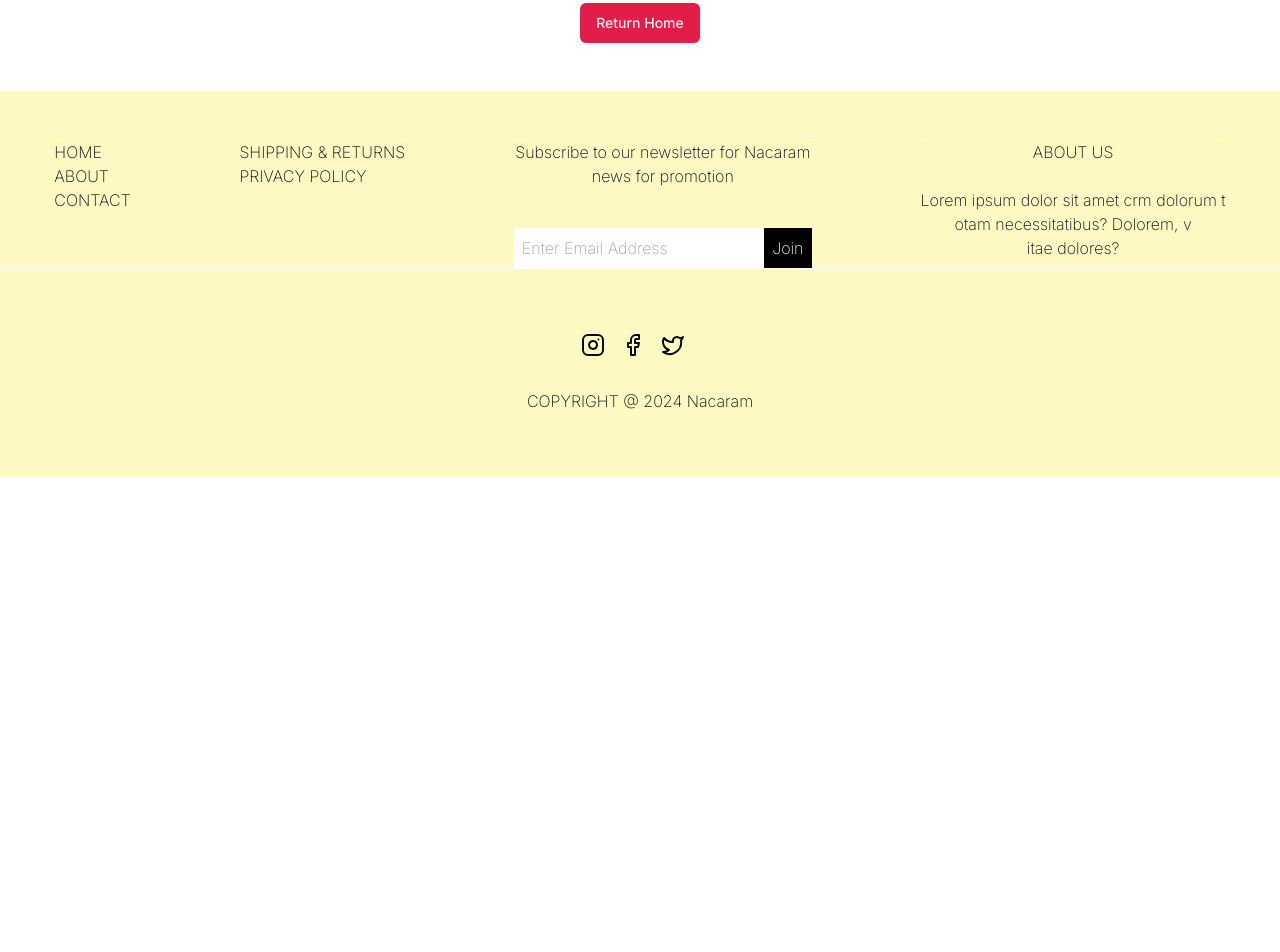
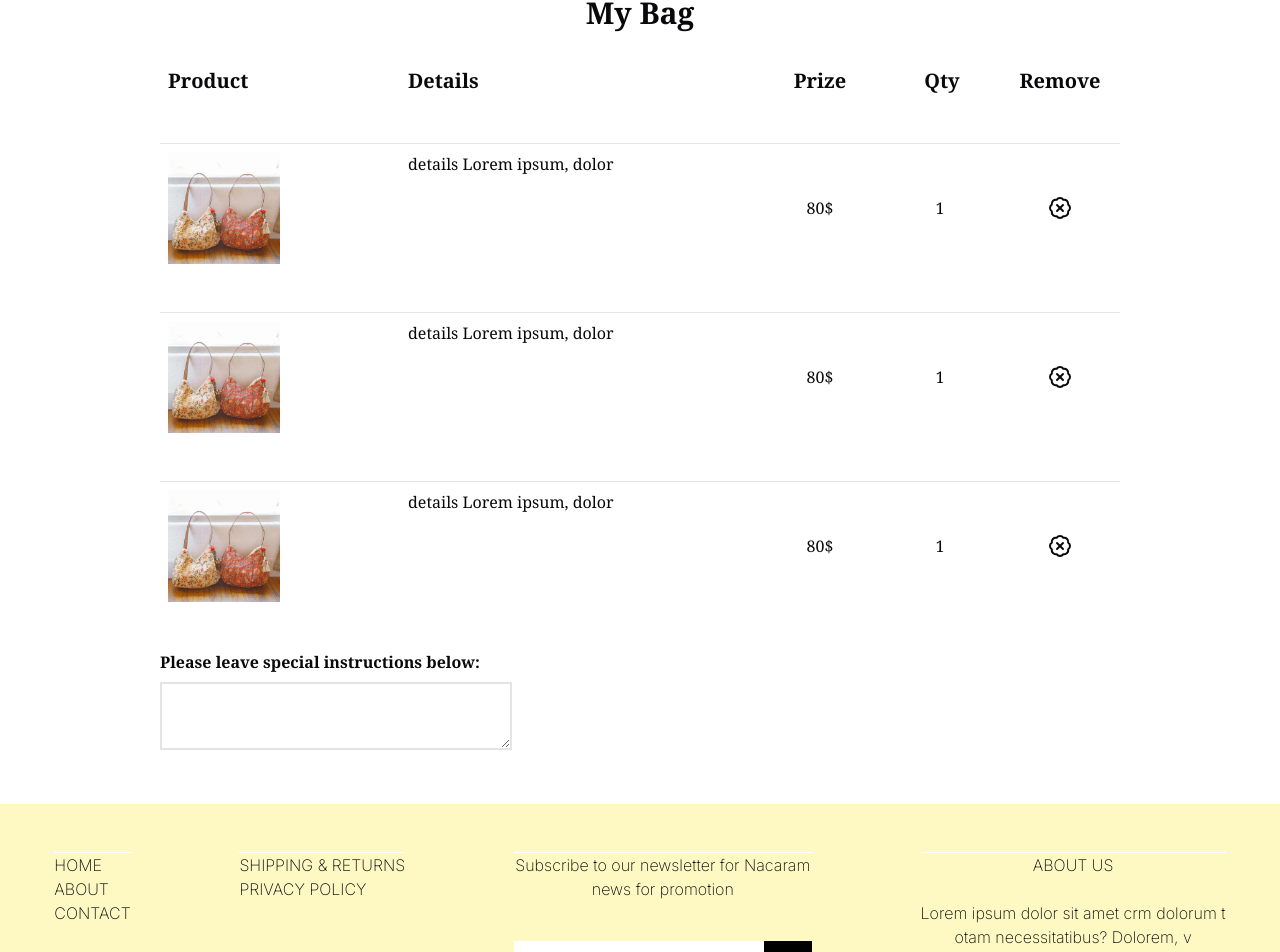
Before and after one commit to CASESENSITIVE007/nacaram, a Next.js app: page /cart in a window 1280 px wide. Before the commit this address had no page. Shown: the part 351-1303 px from the top of the page. Before the commit the page ends 828 px from the top, so only its background shows below. Built offline with nearby package versions, Linux system fonts and the light colour scheme.

Commit message:
Cart added by Saad + localhost changed to env baseurl

```diff
--- a/app/all-products/page.tsx
+++ b/app/all-products/page.tsx
@@ -1,7 +1,8 @@
 import { ShopPage } from "@/components/ShopPage";
 
 export default async function AllProductsPage() {
-  const res = await fetch("http://localhost:3000/api/products");
+  const baseUrl = process.env.NEXT_PUBLIC_BASE_URL;
+  const res = await fetch(`${baseUrl ? baseUrl : ""}/api/products`);
   const products = await res.json();
 
   return <ShopPage products={products} />;
--- /dev/null
+++ b/app/cart/page.tsx
@@ -0,0 +1,50 @@
+import CartItems from "@/components/CartItems";
+export default function cart() {
+  let id = 1;
+  if (id > 0) {
+    return (
+      <div className="m-auto w-9/12 font-serif">
+        <h1 className="mt-10 p-2 text-center font-serif text-3xl font-semibold">
+          My Bag
+        </h1>
+        <div className="cartItems-format-main mt-5 grid grid-cols-8">
+          <p className="col-span-2 hidden p-2 text-xl font-semibold lg:block">
+            Product
+          </p>
+          <p className="col-span-3 hidden p-2 text-xl font-semibold lg:block">
+            Details
+          </p>
+          <p className="hidden p-2 text-center text-xl font-semibold lg:block">
+            Prize
+          </p>
+          <p className="md:text-md ml-1 hidden p-2 text-center font-semibold lg:block lg:text-xl">
+            Qty
+          </p>
+          <p className="md:text-md hidden p-2 text-center font-semibold lg:block lg:text-xl">
+            Remove
+          </p>
+        </div>
+        <CartItems />
+        <CartItems />
+        <CartItems />
+
+        {/* text area  */}
+        <div className="customMsg mt-10">
+          <p className="font-semibold">
+            Please leave special instructions below:
+          </p>
+          <textarea
+            className="mt-2 w-[44vh] resize border-2 p-2"
+            name=""
+            id=""
+          ></textarea>
+        </div>
+      </div>
+    );
+  } else
+    return (
+      <p className="mt-16 text-center font-serif text-2xl font-medium">
+        Cart is Empty
+      </p>
+    );
+}
--- a/app/product/[id]/page.tsx
+++ b/app/product/[id]/page.tsx
@@ -1,7 +1,10 @@
 import ProductDetail from "../../../components/ProductDetail";
 
 const ProductPage = async ({ params }: { params: { id: string } }) => {
-  const res = await fetch(`http://localhost:3000/api/products?id=${params.id}`);
+  const baseUrl = process.env.NEXT_PUBLIC_BASE_URL;
+  const res = await fetch(
+    `${baseUrl ? baseUrl : ""}/api/products?id=${params.id}`,
+  );
   const product = await res.json();
 
   if (!product) return <div>Loading...</div>;
--- a/app/shop/[category]/page.tsx
+++ b/app/shop/[category]/page.tsx
@@ -7,8 +7,9 @@ export default async function Shop({
   params: { category: string };
 }) {
   const categ = params.category;
+  const baseUrl = process.env.NEXT_PUBLIC_BASE_URL;
   const res = await fetch(
-    `http://localhost:3000/api/products?category=${categ == "all" ? "" : categ}`,
+    `${baseUrl ? baseUrl : ""}/api/products?category=${categ == "all" ? "" : categ}`,
     { cache: "no-store" },
   );
   const products: Product[] = await res.json();
--- /dev/null
+++ b/components/CartItems.tsx
@@ -0,0 +1,55 @@
+import { BadgeX } from "lucide-react";
+import Image from "next/image";
+import prodImg from "@/public/images/image.png";
+export default function cartItems() {
+  let id = 1;
+
+  return (
+    // outline for cart
+    <div className="cartItems font-serif">
+      {/*  for small or medium window */}
+
+      <div className="responsive cartItems-format m-auto my-2 block w-9/12 p-5 lg:hidden">
+        <Image
+          className="m-auto block h-32 w-32 p-2 lg:hidden"
+          src={prodImg}
+          alt="Product_img"
+        />
+        <p className="mt-2 block text-center lg:hidden">
+          details Lorem ipsum, dolor{" "}
+        </p>
+
+        <div className="price_remove_qty mt-10 flex justify-around border-b border-t p-4">
+          <p className="lg:hidden">80$</p>
+          <p className="lg:hidden">1</p>
+          <p className="lg:hidden">
+            <BadgeX />
+          </p>
+        </div>
+      </div>
+
+      {/* end small or med size window */}
+
+      {/* for large size window */}
+
+      <div className="cartItems-format mb-2 mt-10 grid grid-cols-8 lg:border-t">
+        <Image
+          className="col-span-2 hidden h-32 w-32 p-2 lg:block"
+          src={prodImg}
+          alt="Product_img"
+        />
+
+        <p className="col-span-3 hidden p-2 lg:block">
+          details Lorem ipsum, dolor{" "}
+        </p>
+        <p className="m-auto hidden p-2 lg:block">80$</p>
+        <p className="m-auto hidden p-2 lg:block">1</p>
+        <p className="m-auto hidden p-2 lg:block">
+          <BadgeX />
+        </p>
+      </div>
+
+      {/* end large size window */}
+    </div>
+  );
+}
```
